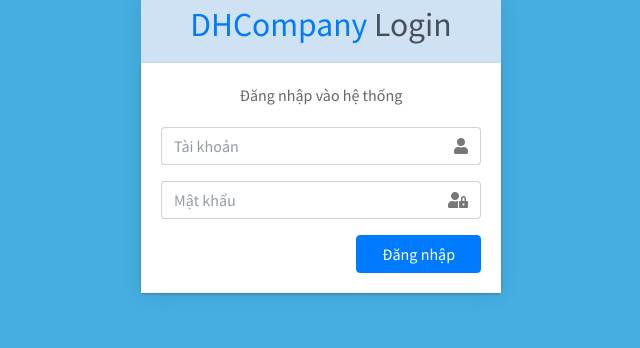
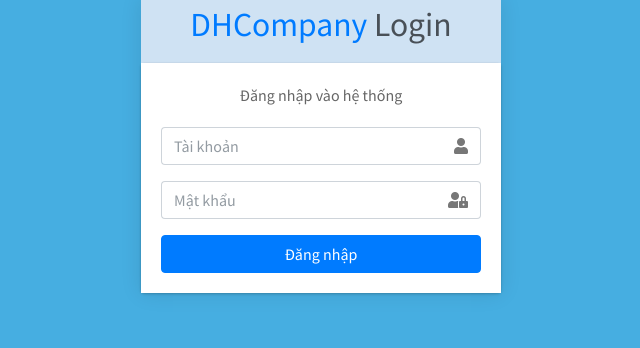
Before and after one commit to BlueSky-17/DHCompany, a PHP site: page /views/admin/login/index.php in a window 1280 px wide. Shown: the part 254-602 px from the top of the page, without its empty margins (319-959 px from the left). Run offline with PHP 8.4, Linux system fonts and the light colour scheme; some libraries are stand-ins or nearby versions.

Commit message:
update login

```diff
--- a/views/admin/login/index.php
+++ b/views/admin/login/index.php
@@ -41,13 +41,8 @@
 							<div class="input-group-text"><span class="fas fa-user-lock"></span></div>
 						</div>
 					</div>
-					<div class="row">
-						<div class="col-7"></div>
-						<!-- /.col-->
-						<div class="col-5">
-							<button class="btn btn-primary btn-block" type="submit">Đăng nhập</button>
-						</div>
-						<!-- /.col-->
+					<div>
+						<button class="btn btn-primary btn-block" type="submit">Đăng nhập</button>
 					</div>
 				</form>
 			</div>
```
